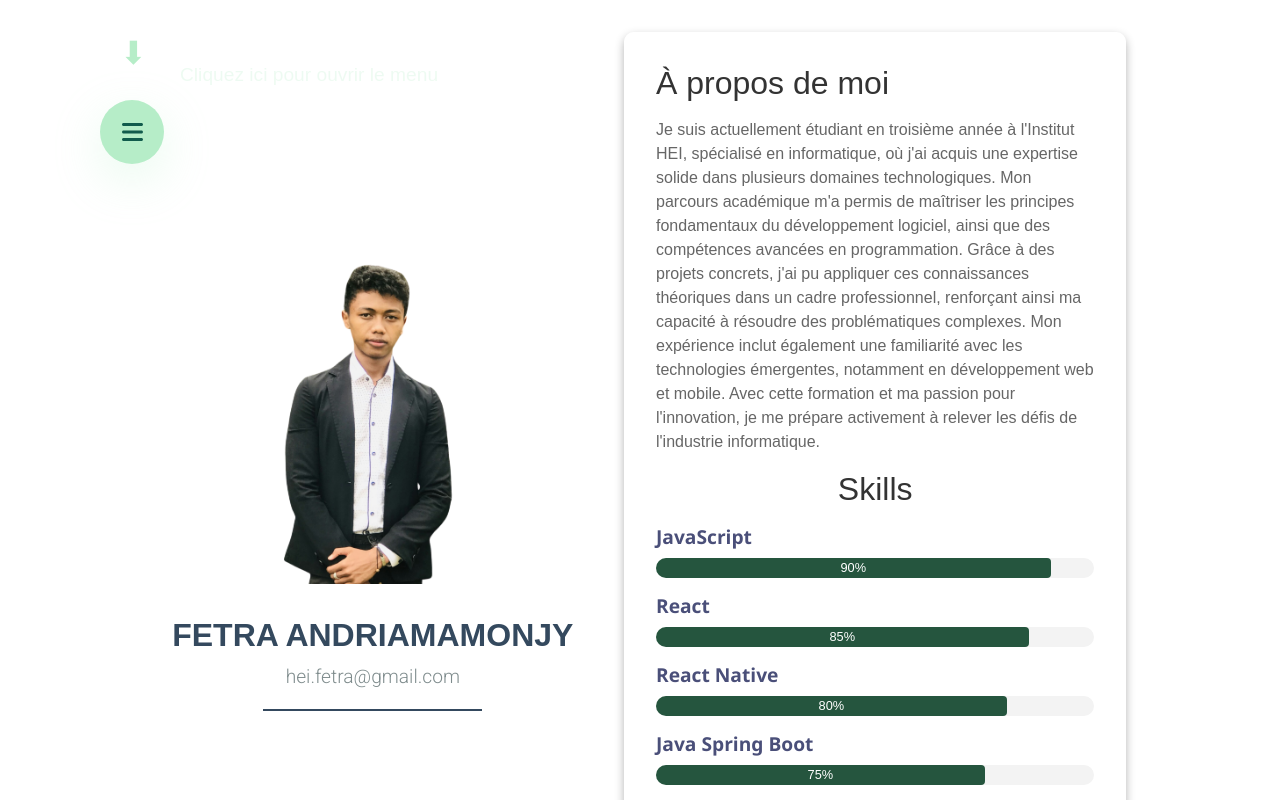
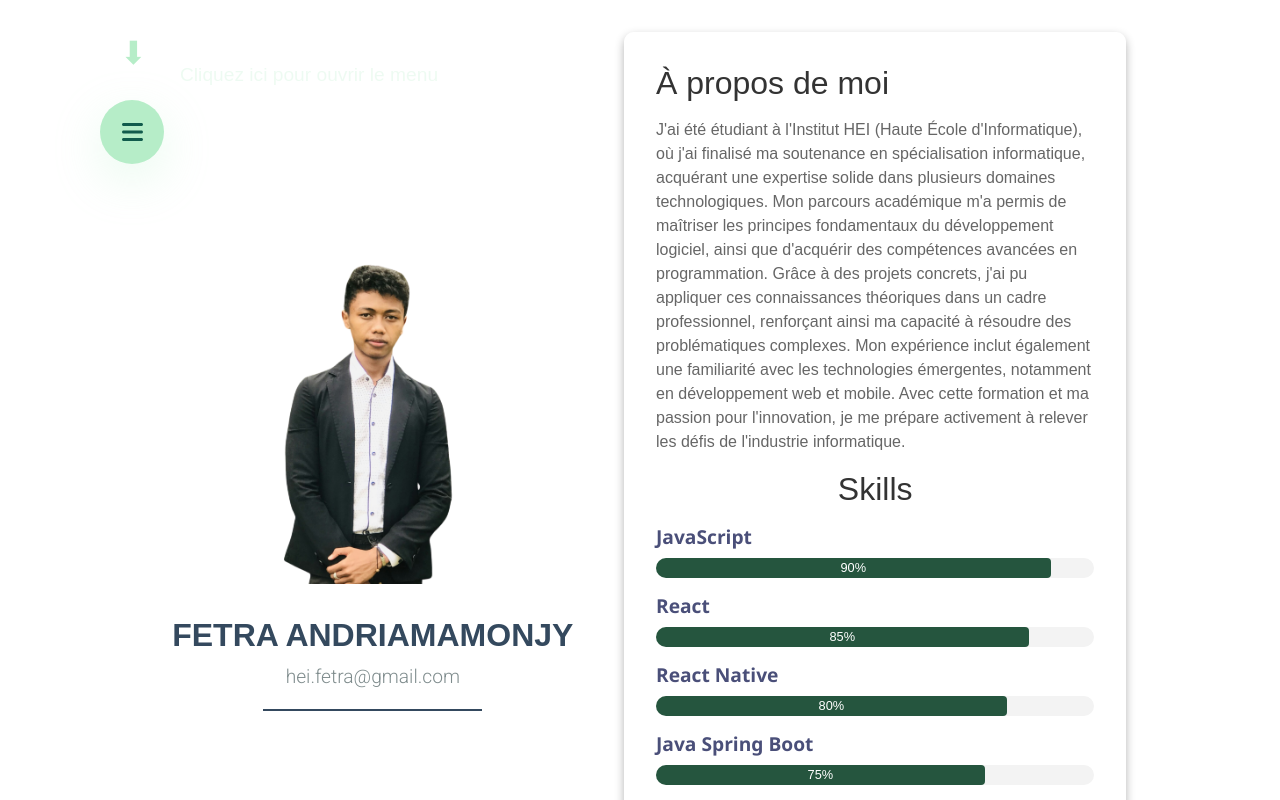
Before and after one commit to fetraandri/my-portfolio, a React (Create React App) app: page /about in a window 1280 px wide. Shown: the top 800 px of the page. Built offline with nearby package versions, Linux system fonts and the light colour scheme.

Commit message:
fix: update About section with revised educational background

```diff
--- a/src/pages/About.js
+++ b/src/pages/About.js
@@ -37,10 +37,10 @@ function About() {
         <div className="text-section">
           <h1>À propos de moi</h1>
           <p>
-            Je suis actuellement étudiant en troisième année à l'Institut HEI, spécialisé en informatique, où j'ai acquis une expertise solide dans plusieurs domaines technologiques.
-            Mon parcours académique m'a permis de maîtriser les principes fondamentaux du développement logiciel, ainsi que des compétences avancées en programmation.
-            Grâce à des projets concrets, j'ai pu appliquer ces connaissances théoriques dans un cadre professionnel, renforçant ainsi ma capacité à résoudre des problématiques complexes.
-            Mon expérience inclut également une familiarité avec les technologies émergentes, notamment en développement web et mobile. Avec cette formation et ma passion pour l'innovation, je me prépare activement à relever les défis de l'industrie informatique.
+          J'ai été étudiant à l'Institut HEI (Haute École d'Informatique), où j'ai finalisé ma soutenance en spécialisation informatique, acquérant une expertise solide dans plusieurs domaines technologiques.
+Mon parcours académique m'a permis de maîtriser les principes fondamentaux du développement logiciel, ainsi que d'acquérir des compétences avancées en programmation.
+Grâce à des projets concrets, j'ai pu appliquer ces connaissances théoriques dans un cadre professionnel, renforçant ainsi ma capacité à résoudre des problématiques complexes.
+Mon expérience inclut également une familiarité avec les technologies émergentes, notamment en développement web et mobile. Avec cette formation et ma passion pour l'innovation, je me prépare activement à relever les défis de l'industrie informatique.
           </p>
           <div className="skills">
             <h2 className="skills-title">Skills</h2>
```
